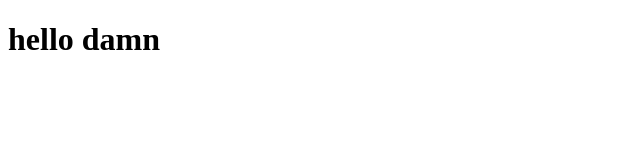
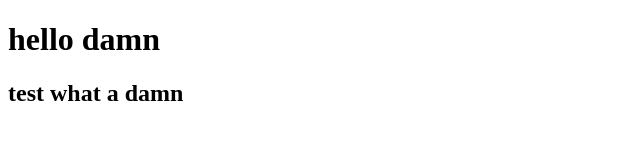
Before and after one commit to XSW123xsw/AerJta, a plain HTML site: page index.html in a window 1280 px wide. Shown: the whole page, without its empty margins (0-640 px from the left). Drawn offline with Linux system fonts and the light colour scheme.

Commit message:
:alien: then

```diff
--- a/index.html
+++ b/index.html
@@ -8,5 +8,6 @@
 </head>
 <body>
     <h1>hello damn</h1>
+    <h2>test what a damn</h2>
 </body>
 </html>
```
